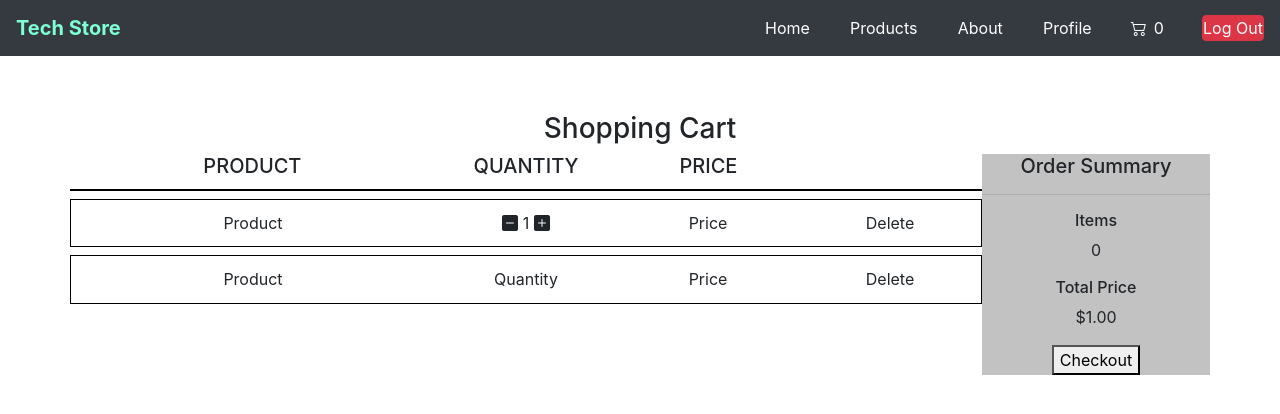
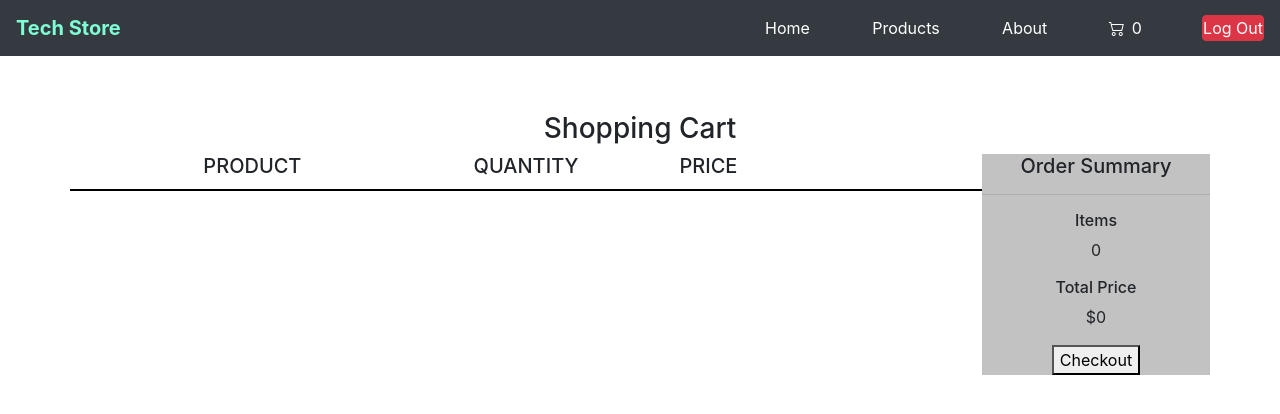
Before and after one commit to envincebal/mern-ecommerce, a React (Create React App) app in the folder frontend/: page /cart in a window 1280 px wide. Shown: the top 414 px of the page. Built offline with nearby package versions, Linux system fonts and the light colour scheme.

Commit message:
Added CartPage functionality.

```diff
--- a/frontend/src/App.js
+++ b/frontend/src/App.js
@@ -1,17 +1,19 @@
-import React, {useState} from "react";
-import {BrowserRouter, Switch, Route} from "react-router-dom";
+import React, { useState } from "react";
+import { BrowserRouter, Switch, Route } from "react-router-dom";
 
 import NavigationBar from "./components/Navbar/Navbar";
 import HomePage from "./components/HomePage/HomePage";
 import ProductsPage from "./components/ProductsPage/ProductsPage";
 import AboutPage from "./components/AboutPage/AboutPage";
-import ProfilePage from "./components/ProfilePage/ProfilePage";
+import ProfilePage from "./components/CartItem/CartItem";
 import CartPage from "./components/CartPage/CartPage";
 import ProductDetails from "./components/ProductDetails/ProductDetails";
 
+function App() {
+  const [cartItems, setCartItems] = useState([]);
+  const [cartCount, setCartCount] = useState(0);
+  const [cartTotal, setCartTotal] = useState(0.00);
 
-function App() {
-  const [cartCount, setCartCount] = useState(0);
   return (
     <div className="App">
       <BrowserRouter>
@@ -21,12 +23,34 @@ function App() {
           <Route exact path="/products" component={ProductsPage} />
           <Route exact path="/about" component={AboutPage} />
           <Route exact path="/profile" component={ProfilePage} />
-          <Route exact path="/cart" component={CartPage} />
-          <Route exact path="/:details" render={() => <ProductDetails setCartCount={setCartCount} />} />
-
+          <Route
+            exact
+            path="/cart"
+            render={() => {
+              return (
+                <CartPage
+                  setCartCount={setCartCount}
+                  cartItems={cartItems}
+                  cartTotal={cartTotal}
+                  cartCount={cartCount}
+                />
+              );
+            }}
+          />
+          <Route
+            exact
+            path="/:details"
+            render={() => (
+              <ProductDetails
+                cartItems={cartItems}
+                setCartItems={setCartItems}
+                setCartCount={setCartCount}
+                setCartTotal={setCartTotal}
+              />
+            )}
+          />
         </Switch>
       </BrowserRouter>
-
     </div>
   );
 }
--- /dev/null
+++ b/frontend/src/components/CartItem/CartItem.css
@@ -0,0 +1,18 @@
+.item {
+  display: grid;
+  text-align: center;
+  grid-template-columns: 2fr 1fr 1fr 1fr;
+  border: 1px solid #000;
+  align-items: center;
+  margin: 0.5rem 0;
+}
+
+.item p {
+  margin: 0.7rem 0;
+}
+
+.minus-item,
+.add-item {
+  margin: 0 0.3rem;
+  cursor: pointer;
+}
--- /dev/null
+++ b/frontend/src/components/CartItem/CartItem.jsx
@@ -0,0 +1,30 @@
+import React from "react";
+import "./CartItem.css";
+
+const CartItem = (props) => {
+  return (
+    <div className="item">
+      <p>{props.name}</p>
+      <p>
+        <i
+          className="bi bi-dash-square-fill minus-item"
+          onClick={() => {
+            props.setCartCount(props.minusItem);
+          }}
+        ></i>
+        1
+        <i
+          className="bi bi-plus-square-fill add-item"
+          onClick={() => {
+            props.setCartCount(props.addItem);
+          }}
+        ></i>
+      </p>
+      {console.log(props)}
+      <p>{props.price}</p>
+      <p>Delete</p>
+    </div>
+  );
+};
+
+export default CartItem;
--- a/frontend/src/components/CartPage/CartPage.css
+++ b/frontend/src/components/CartPage/CartPage.css
@@ -16,7 +16,7 @@
   width: 80%;
 }
 
-.items-header{
+.items-header {
   font-weight: 700;
   border-bottom: 2px solid #000;
   display: grid;
@@ -25,24 +25,6 @@
   padding-bottom: 0.2rem;
 }
 
-.item {
-  display: grid;
-  text-align: center;
-  grid-template-columns: 2fr 1fr 1fr 1fr;
-  border: 1px solid #000;
-  align-items: center;
-  margin: 0.5rem 0;
-}
-
-.item p{
-  margin: 0.7rem 0;
-}
-
-.minus-item,
-.add-item{
-margin: 0 0.3rem;
-}
-
 .order-summary {
   text-align: center;
   width: 20%;
--- a/frontend/src/components/CartPage/CartPage.jsx
+++ b/frontend/src/components/CartPage/CartPage.jsx
@@ -1,8 +1,16 @@
 import React from "react";
 
+import CartItem from "../CartItem/CartItem";
 import "./CartPage.css";
 
 const CartPage = (props) => {
+  const minusItem = (counter) => {
+    props.setCartCount((counter -= 1));
+  };
+  const addItem = (counter) => {
+    props.setCartCount((counter += 1));
+  };
+
   return (
     <div className="cart-page">
       <h3 className="cart-title">Shopping Cart</h3>
@@ -13,32 +21,30 @@ const CartPage = (props) => {
             <h5>QUANTITY</h5>
             <h5>PRICE</h5>
           </div>
-          <div className="item">
-            <p>Product</p>
-            <p>
-              <i class="bi bi-dash-square-fill minus-item"></i>
-              1
-              <i class="bi bi-plus-square-fill add-item"></i>
-            </p>
-            <p>Price</p>
-            <p>Delete</p>
-          </div>
-          <div className="item">
-            <p>Product</p>
-            <p>Quantity</p>
-            <p>Price</p>
-            <p>Delete</p>
-          </div>
+          {props.cartItems.map((item, id) => {
+            return (
+              <CartItem
+                key={id}
+                name={item.name}
+                price={item.price}
+                setCartCount={props.setCartCount}
+                minusItem={minusItem}
+                addItem={addItem}
+                setCartTotal={props.setCartTotal}
+              />
+            );
+          })}
         </div>
         <div className="order-summary">
           <h5>Order Summary</h5>
           <hr />
           <h6>Items</h6>
-          <p>0</p>
+          <p>{props.cartCount}</p>
           <h6>Total Price</h6>
-          <p>$1.00</p>
+          <p>${props.cartTotal}</p>
           <button>Checkout</button>
         </div>
+
       </div>
     </div>
   );
--- a/frontend/src/components/Navbar/Navbar.jsx
+++ b/frontend/src/components/Navbar/Navbar.jsx
@@ -30,11 +30,6 @@ export const NavigationBar = (props) => {
             About
           </Button>
         </Link>
-        <Link to={"/profile"}>
-          <Button className="link-item" variant="link">
-            Profile
-          </Button>
-        </Link>
         <div className="cart-div">
           <Link to={"/cart"}>
             <i className="bi bi-cart2 link-item"></i>
--- a/frontend/src/components/ProductDetails/ProductDetails.jsx
+++ b/frontend/src/components/ProductDetails/ProductDetails.jsx
@@ -2,16 +2,35 @@ import React from "react";
 import "./ProductDetails.css";
 import { useLocation } from "react-router-dom";
 const ProductDetails = (props) => {
-  const cartCounter = (counter) => {
-    props.setCartCount((counter += 1));
-  };
-
   const location = useLocation();
   const products = JSON.parse(localStorage.getItem("data"));
   const productInfo = products.find(
     (item) => item.name === location.state.name
   );
   const { name, image, price } = productInfo;
+
+  const cartCounter = (counter) => {
+    props.setCartCount((counter += 1));
+  };
+
+  const cartPriceCounter = (counter) => {
+    props.setCartTotal((counter += price));
+  };
+
+  const addItemToCart = () => {
+
+    const product = {
+      name,
+      price,
+    };
+    if(!props.cartItems.find(e => e.name === product.name)){
+      props.setCartItems([...props.cartItems, product]);
+    }
+
+   console.log(props.cartItems)
+  };
+
+
 
   return (
     <div className="details-container">
@@ -22,7 +41,11 @@ const ProductDetails = (props) => {
           <p className="details-price">${price}</p>
           <button
             className="add-to-cart"
-            onClick={() => props.setCartCount(cartCounter)}
+            onClick={() => {
+              props.setCartCount(cartCounter);
+              props.setCartTotal(cartPriceCounter);
+              props.setCartItems(addItemToCart);
+            }}
           >
             Add To Cart
           </button>
--- a/frontend/src/components/ProfilePage/ProfilePage.css
+++ /dev/null
@@ -1,17 +0,0 @@
-.profile-container{
-  padding-top: 7rem;
-  margin: 0 auto;
-  max-width: 1140px;
-}
-
-.profile-card{
-  max-width: 500px;
-  margin: 0 auto;
-  border: 1px solid #000;
-  border-radius: 5px;
-  padding: 1rem;
-}
-
-.profile-title{
-  text-align: center;
-}
--- a/frontend/src/components/ProfilePage/ProfilePage.jsx
+++ /dev/null
@@ -1,21 +0,0 @@
-import React from 'react';
-import "./ProfilePage.css";
-
-const ProfilePage = (props) => {
-  return (
-    <div className="profile-container">
-      <div className="profile-card">
-        <h2 className="profile-title">Profile</h2>
-        <h4>Username</h4>
-        <p>Vince</p>
-        <h4>Email</h4>
-        <p>vincentyan1@gmail.com</p>
-        <h4>DOB</h4>
-        <p>2-7-1985</p>
-
-      </div>
-    </div>
-  )
-}
-
-export default ProfilePage
```
